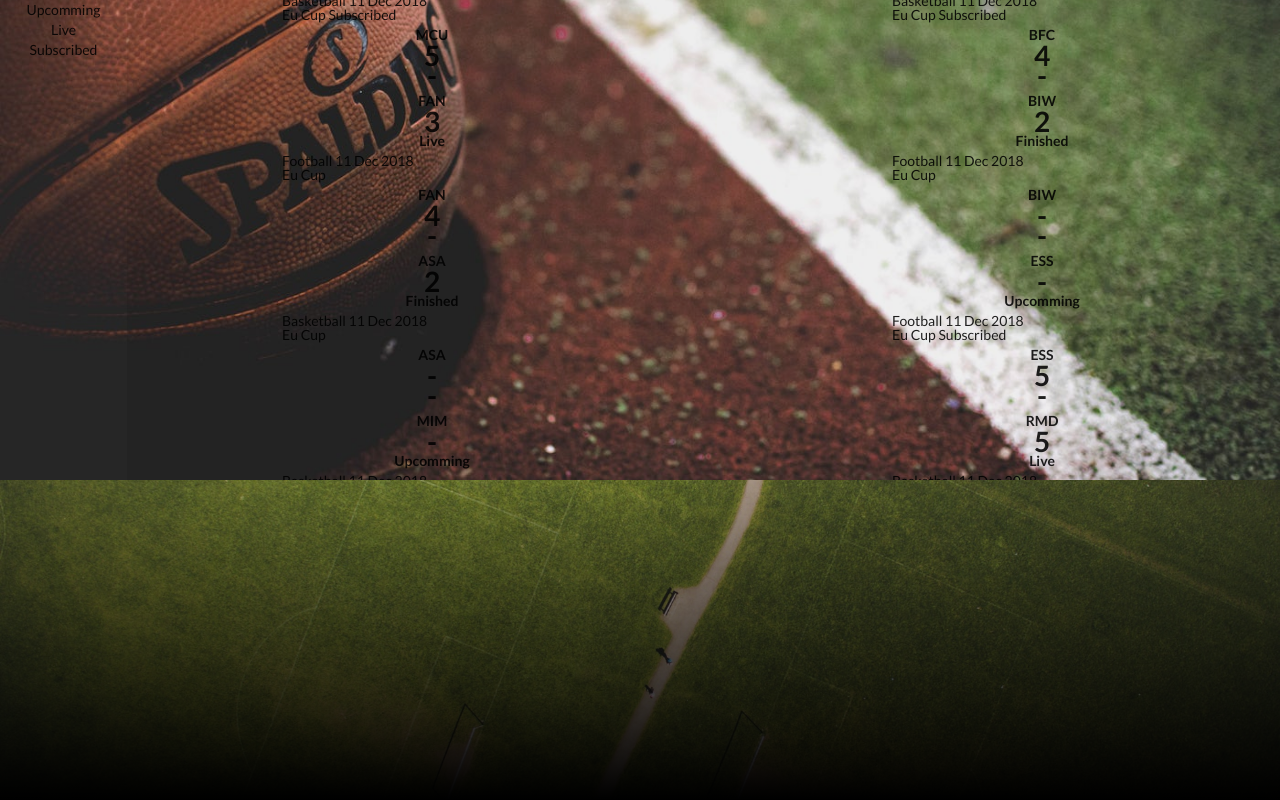
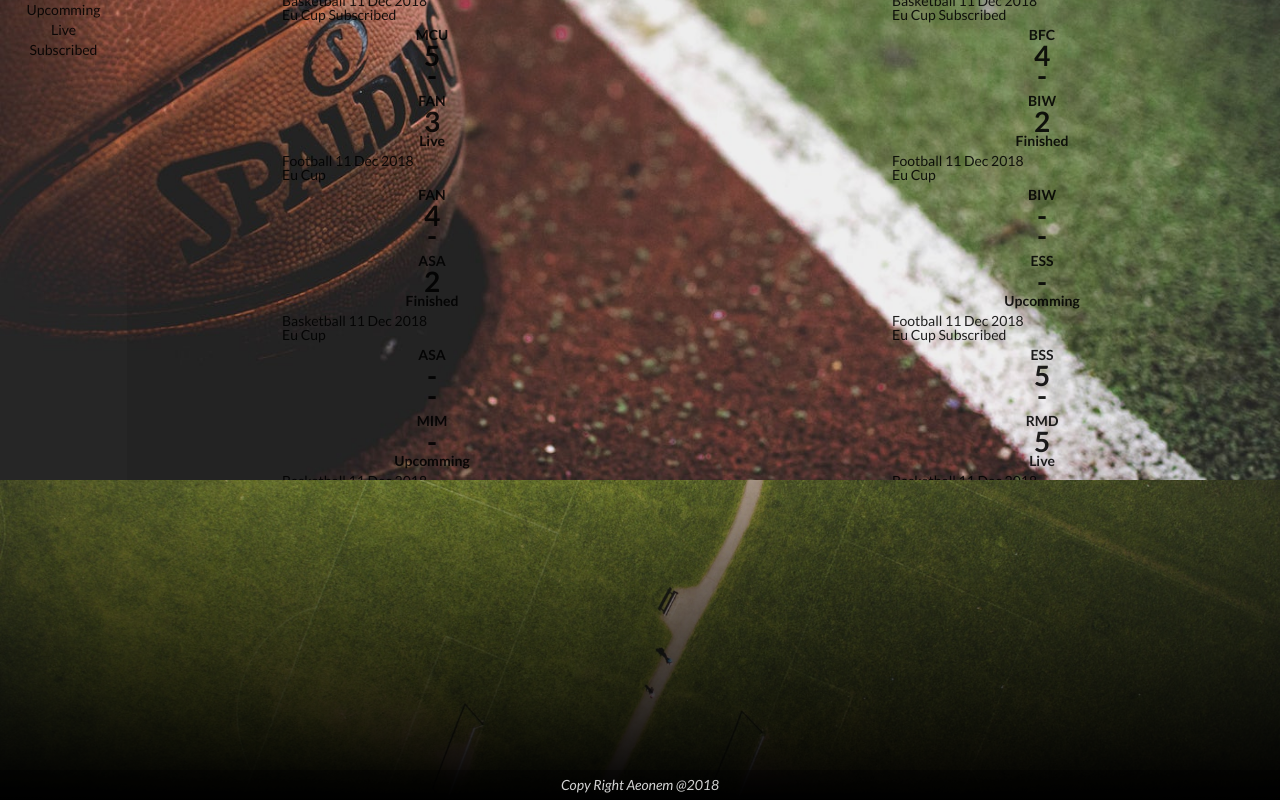
Before and after one commit to VahidZee/ESPNFrontEnd, a Vue app: page / in a window 1280 px wide. Shown: the part 1730-2530 px from the top of the page. Built offline with nearby package versions, Linux system fonts and the light colour scheme.

Commit message:
Footer has some shit

```diff
--- a/src/Components/Footer/Footer.vue
+++ b/src/Components/Footer/Footer.vue
@@ -2,7 +2,9 @@
         <div id="main-footer">
             <div class="back"  :style="backgroundStyle">
                 <div class="fore">
-
+                    <div class="footer-notes">
+                        Copy Right Aeonem @2018
+                    </div>
                 </div>
             </div>
         </div>
@@ -35,13 +37,30 @@
         background-image: linear-gradient(  #00000033 , #000000ff   );
         width: 100vw;
         height:40vh;
+        display:flex;
+        flex-direction: column-reverse;
     }
     .back {
         background-attachment : fixed;
         background-size: cover;
         background-repeat:  no-repeat;
         background-position: center
-
-
+    }
+    .footer-notes {
+        font-size: 1rem;
+        color:lightgray;
+        text-align: center;
+        background-color: #00000055;
+        padding: 5px;
+        margin: 0;
+        font-style: oblique;
+    }
+    .buttons {
+        display: flex;
+        flex-direction: row;
+        flex-wrap: wrap;
+        justify-content: center;
+        align-items: center;
+        background-color: #00000099;
     }
 </style>
--- a/src/Components/NavBar/NavBar.vue
+++ b/src/Components/NavBar/NavBar.vue
@@ -141,7 +141,7 @@
         background-color: #00000099;
     }
     .page-title {
-        font-size: 4rem;
+        font-size: 3rem;
         color:lightgray;
         text-align: center;
         background-color: #00000055;
```
